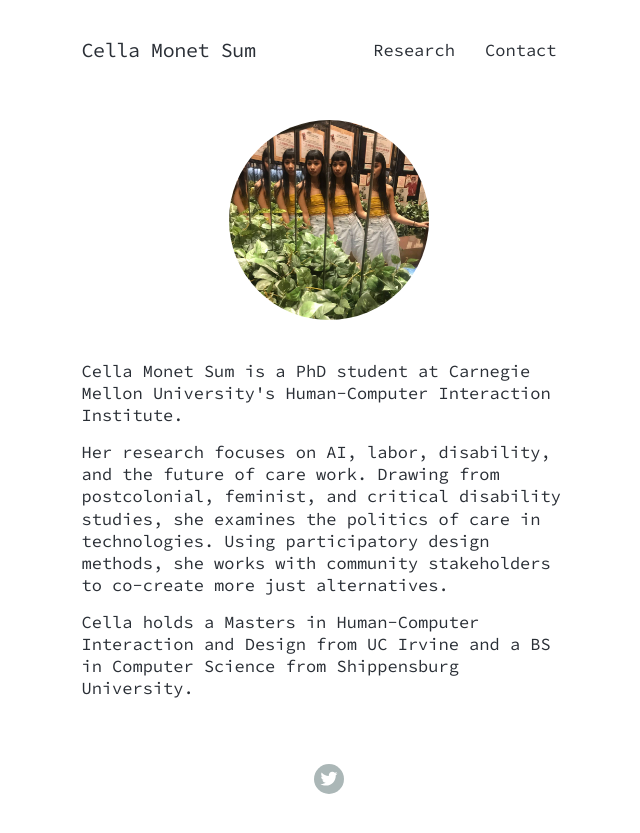
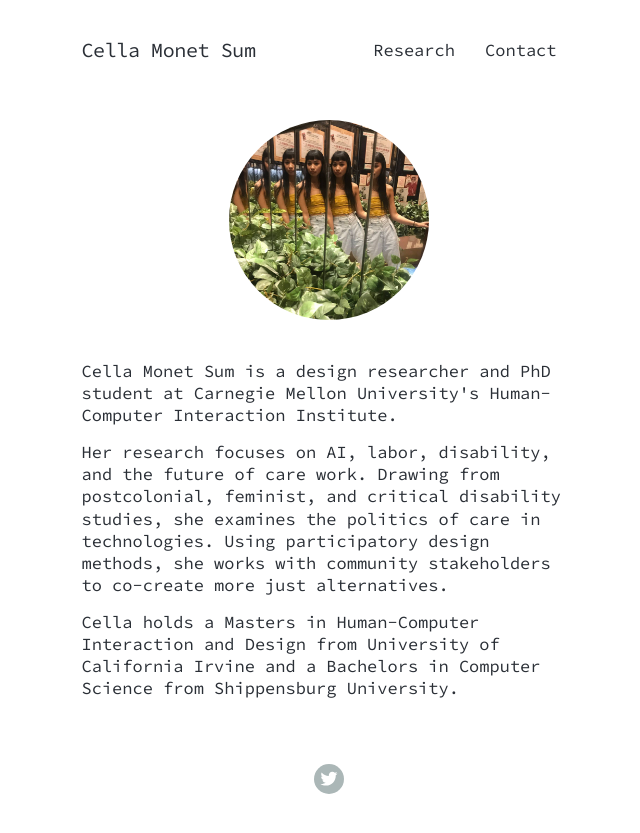
Before and after one commit to cella/cellaio, a Jekyll site: the page built from index.html, in a window 1280 px wide. Shown: the top 833 px of the page, without its empty margins (311-951 px from the left). Built offline with Jekyll 4.4.1, drawn with Linux system fonts in a browser that asks for light colours; nearby versions of some CDN libraries.

Commit message:
Update index page

```diff
--- a/index.html
+++ b/index.html
@@ -9,13 +9,13 @@ description: Cella Monet Sum is a PhD student at Carnegie Mellon University's Hu
     <div class="container">
       <section>
         <div class="image-wrap"><img class="circle-image" src="images/about/cella.jpg" alt="A photo showing multiple reflections of Cella in a series of mirrors."/></div>
-        <p>Cella Monet Sum is a PhD student at Carnegie Mellon University's Human-Computer Interaction Institute.
+        <p>Cella Monet Sum is a design researcher and PhD student at Carnegie Mellon University's Human-Computer Interaction Institute.
         </p>
         <p>
           Her research focuses on AI, labor, disability, and the future of care work. Drawing from postcolonial, feminist, and critical disability studies, she examines the politics of care in technologies. Using participatory design methods, she works with community stakeholders to co-create more just alternatives.
         </p>
         <p>
-          Cella holds a Masters in Human-Computer Interaction and Design from UC Irvine and a BS in Computer Science from Shippensburg University.
+          Cella holds a Masters in Human-Computer Interaction and Design from University of California Irvine and a Bachelors in Computer Science from Shippensburg University.
         </section>
       </div>
   </div>
```
